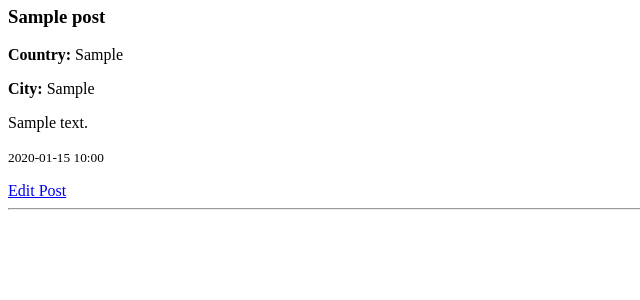
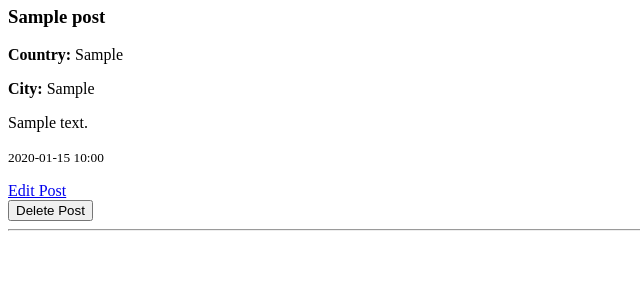
Before and after one commit to camaliyev/travel-social, a Flask app: a page that uses templates/profile.html in a window 1280 px wide. Shown: the part 211-511 px from the top of the page, without its empty margins (0-640 px from the left). Run offline with Flask 3, Linux system fonts and the light colour scheme; a user stored in the database is signed in; tables that the repository leaves empty hold one stand-in row (values such as "Sample post").

Commit message:
Add travel post deletion

```diff
--- a/routes.py
+++ b/routes.py
@@ -105,3 +105,18 @@ def edit_post(post_id):
 
 
     return render_template("edit_post.html", form=form, post=post)
+
+
+@app.route("/delete_post/<int:post_id>", methods=["POST"])
+@login_required
+def delete_post(post_id):
+    post = TravelPost.query.get_or_404(post_id)
+
+    if post.user_id != current_user.id:
+        flash("You are not authorized to delete this post.")
+        return redirect(url_for("home"))
+
+    db.session.delete(post)
+    db.session.commit()
+    flash("Travel post deleted successfully!")
+    return redirect(url_for("profile", username=current_user.username))
--- a/templates/profile.html
+++ b/templates/profile.html
@@ -49,6 +49,12 @@
                 </a>
             {% endif %}
 
+            {% if current_user.id == post.user_id %}
+               <form action="{{ url_for('delete_post', post_id=post.id) }}" method="POST">
+                    <button type="submit">Delete Post</button>
+               </form>
+            {% endif %}
+
             <hr>
 
         {% endfor %}
```
Also changed, not shown: instance/travel_social.db.
